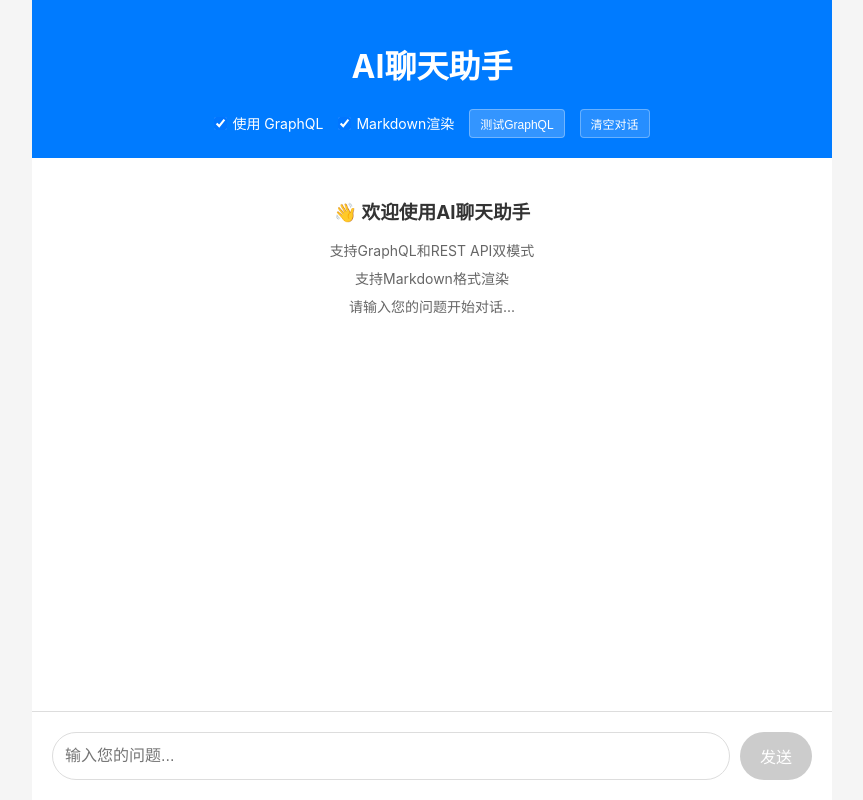
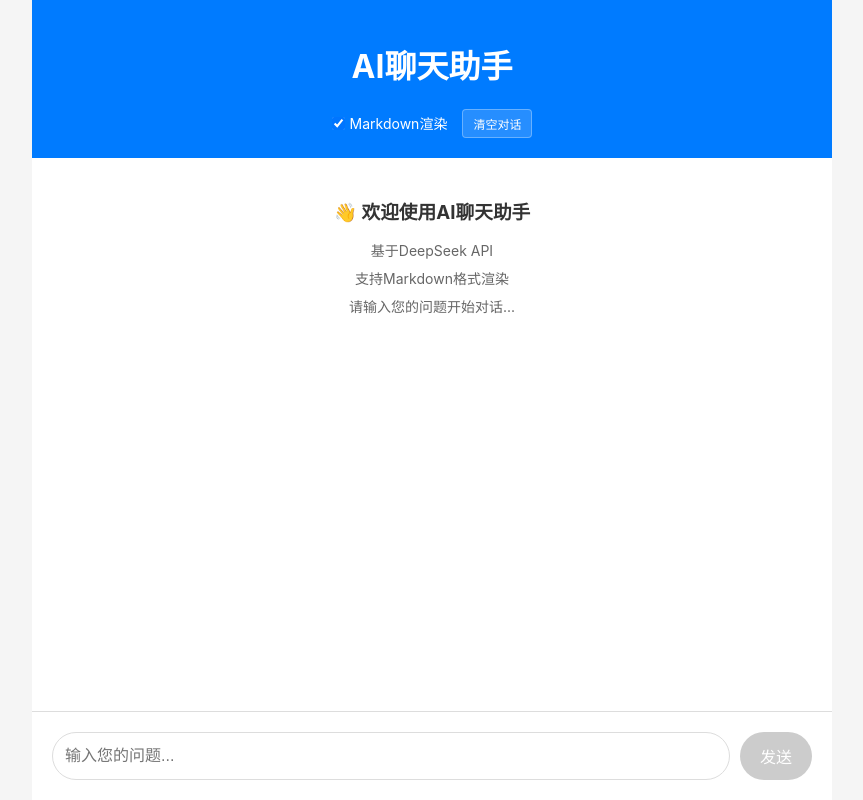
Before and after one commit to 593496637/ai-chat-tool, a React (Vite) app: page / in a window 1280 px wide. Shown: the whole page, without its empty margins (208-1071 px from the left). Built offline with nearby package versions, Linux system fonts and the light colour scheme.

Commit message:
Simplify App: Remove GraphQL dependency, use only REST API

```diff
--- a/src/App.tsx
+++ b/src/App.tsx
@@ -1,7 +1,6 @@
 import React, { useState } from 'react';
 import ReactMarkdown from 'react-markdown';
 import remarkGfm from 'remark-gfm';
-import { graphqlClient, CHAT_MUTATION, HELLO_QUERY } from './graphql';
 
 interface Message {
   id: number;
@@ -13,74 +12,9 @@ function App() {
   const [messages, setMessages] = useState<Message[]>([]);
   const [input, setInput] = useState('');
   const [loading, setLoading] = useState(false);
-  const [useGraphQL, setUseGraphQL] = useState(true);
-  const [useMarkdown, setUseMarkdown] = useState(true); // 新增：是否使用Markdown渲染
-
-  // GraphQL方式发送消息
-  const sendMessageGraphQL = async (userMessage: Message) => {
-    try {
-      const result = await graphqlClient.query(CHAT_MUTATION, {
-        input: {
-          messages: [...messages, userMessage].map(msg => ({
-            role: msg.role,
-            content: msg.content
-          }))
-        }
-      });
-
-      console.log('GraphQL result:', result);
-
-      const assistantMessage: Message = {
-        id: Date.now() + 1,
-        content: result.chat?.choices?.[0]?.message?.content ||
-                result.choices?.[0]?.message?.content ||
-                '抱歉，我无法回答这个问题。',
-        role: 'assistant'
-      };
-
-      setMessages(prev => [...prev, assistantMessage]);
-    } catch (error) {
-      console.error('GraphQL Error:', error);
-      throw error;
-    }
-  };
+  const [useMarkdown, setUseMarkdown] = useState(true);
 
   // REST API方式发送消息
-  const sendMessageREST = async (userMessage: Message) => {
-    try {
-      const response = await fetch('/api/chat', {
-        method: 'POST',
-        headers: {
-          'Content-Type': 'application/json',
-        },
-        body: JSON.stringify({
-          messages: [...messages, userMessage].map(msg => ({
-            role: msg.role,
-            content: msg.content
-          }))
-        }),
-      });
-
-      if (!response.ok) {
-        throw new Error(`HTTP error! status: ${response.status}`);
-      }
-
-      const data = await response.json();
-      console.log('REST API result:', data);
-
-      const assistantMessage: Message = {
-        id: Date.now() + 1,
-        content: data.choices?.[0]?.message?.content || '抱歉，我无法回答这个问题。',
-        role: 'assistant'
-      };
-
-      setMessages(prev => [...prev, assistantMessage]);
-    } catch (error) {
-      console.error('REST API Error:', error);
-      throw error;
-    }
-  };
-
   const sendMessage = async () => {
     if (!input.trim() || loading) return;
 
@@ -95,11 +29,39 @@ function App() {
     setLoading(true);
 
     try {
-      if (useGraphQL) {
-        await sendMessageGraphQL(userMessage);
-      } else {
-        await sendMessageREST(userMessage);
+      console.log('Sending message...');
+      const startTime = Date.now();
+
+      const response = await fetch('/api/chat', {
+        method: 'POST',
+        headers: {
+          'Content-Type': 'application/json',
+        },
+        body: JSON.stringify({
+          messages: [...messages, userMessage].map(msg => ({
+            role: msg.role,
+            content: msg.content
+          }))
+        }),
+      });
+
+      const duration = Date.now() - startTime;
+      console.log(`Request completed in ${duration}ms`);
+
+      if (!response.ok) {
+        throw new Error(`HTTP error! status: ${response.status}`);
       }
+
+      const data = await response.json();
+      console.log('API response:', data);
+
+      const assistantMessage: Message = {
+        id: Date.now() + 1,
+        content: data.choices?.[0]?.message?.content || '抱歉，我无法回答这个问题。',
+        role: 'assistant'
+      };
+
+      setMessages(prev => [...prev, assistantMessage]);
     } catch (error) {
       console.error('Error:', error);
       const errorMessage: Message = {
@@ -110,17 +72,6 @@ function App() {
       setMessages(prev => [...prev, errorMessage]);
     } finally {
       setLoading(false);
-    }
-  };
-
-  const testGraphQL = async () => {
-    try {
-      const result = await graphqlClient.query(HELLO_QUERY);
-      console.log('Hello query result:', result);
-      alert(`GraphQL测试成功: ${result.hello || '连接正常'}`);
-    } catch (error) {
-      console.error('GraphQL test error:', error);
-      alert(`GraphQL测试失败: ${error}`);
     }
   };
 
@@ -157,22 +108,11 @@ function App() {
           <label>
             <input
               type="checkbox"
-              checked={useGraphQL}
-              onChange={(e) => setUseGraphQL(e.target.checked)}
-            />
-            使用 GraphQL
-          </label>
-          <label>
-            <input
-              type="checkbox"
               checked={useMarkdown}
               onChange={(e) => setUseMarkdown(e.target.checked)}
             />
             Markdown渲染
           </label>
-          <button onClick={testGraphQL} className="test-btn">
-            测试GraphQL
-          </button>
           <button onClick={clearChat} className="test-btn clear-btn">
             清空对话
           </button>
@@ -180,27 +120,28 @@ function App() {
       </div>
 
       <div className="chat-messages">
-        {messages.map((message) => (
-          <div key={message.id} className={`message ${message.role}`}>
-            <div className="message-content">
-              {renderMessageContent(message)}
+        {messages.length === 0 ? (
+          <div className="empty-state">
+            <div className="empty-content">
+              <h3>👋 欢迎使用AI聊天助手</h3>
+              <p>基于DeepSeek API</p>
+              <p>支持Markdown格式渲染</p>
+              <p>请输入您的问题开始对话...</p>
             </div>
           </div>
-        ))}
+        ) : (
+          messages.map((message) => (
+            <div key={message.id} className={`message ${message.role}`}>
+              <div className="message-content">
+                {renderMessageContent(message)}
+              </div>
+            </div>
+          ))
+        )}
         {loading && (
           <div className="message assistant">
             <div className="message-content loading">
-              正在思考中... ({useGraphQL ? 'GraphQL' : 'REST API'})
-            </div>
-          </div>
-        )}
-        {messages.length === 0 && (
-          <div className="empty-state">
-            <div className="empty-content">
-              <h3>👋 欢迎使用AI聊天助手</h3>
-              <p>支持GraphQL和REST API双模式</p>
-              <p>支持Markdown格式渲染</p>
-              <p>请输入您的问题开始对话...</p>
+              正在思考中...
             </div>
           </div>
         )}
```
